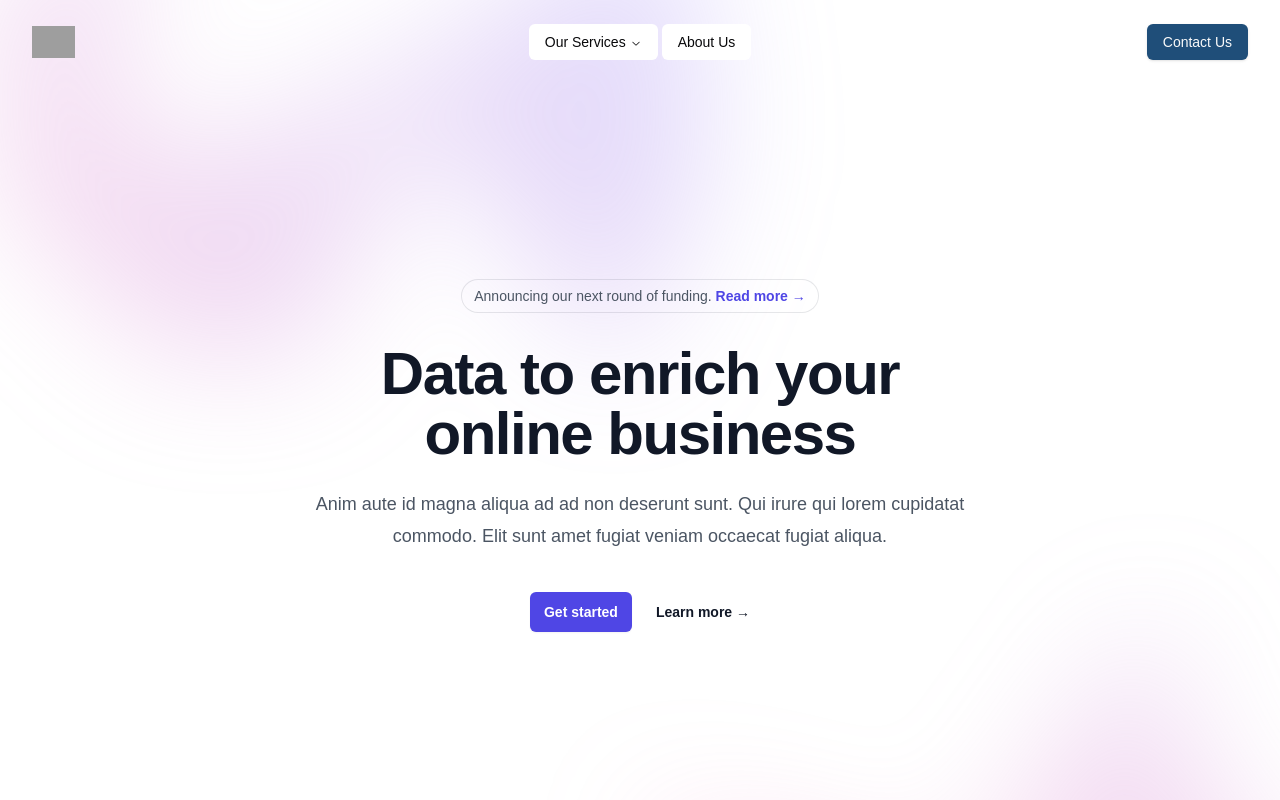
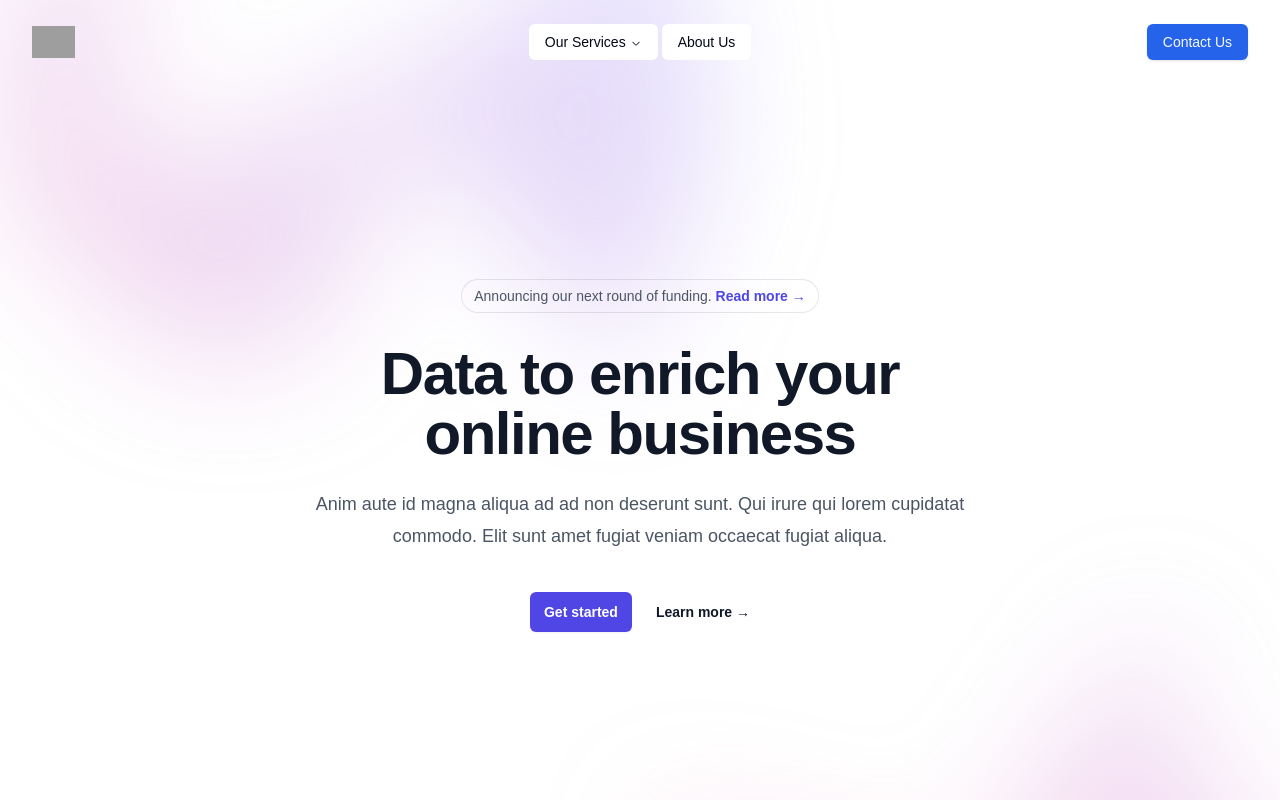
Before and after one commit to 2015jtw/Goodman-Robb, a Next.js app: page / in a window 1280 px wide. Shown: the top 800 px of the page. Built offline with nearby package versions, Linux system fonts and the light colour scheme; grey boxes are pictures that could not be loaded.

Commit message:
shadcn blue theme + github actions

```diff
--- a/src/app/globals.css
+++ b/src/app/globals.css
@@ -14,32 +14,58 @@
 
 @layer base {
   :root {
-    --background: 0 0% 100%; /* Almost white */
-    --foreground: 240 10% 3.9%; /* Dark color for text */
-    --primary: 211 58% 30%; /* Muted navy blue (Hex: #1F4E79) */
-    --primary-foreground: 0 0% 98%;
-    --secondary: 0 0% 98%; /* Almost white (Hex: #F4F4F4) */
-    --secondary-foreground: 240 5.9% 10%;
-    --accent: 112 70% 50%; /* Bright eco-green (Hex: #3DBE29) */
-    --accent-foreground: 0 0% 98%;
-    --border: 240 10% 90%;
-    --input: 240 10% 90%;
-    --ring: 240 10% 3.9%;
+    --background: 0 0% 100%;
+    --foreground: 222.2 84% 4.9%;
+    --card: 0 0% 100%;
+    --card-foreground: 222.2 84% 4.9%;
+    --popover: 0 0% 100%;
+    --popover-foreground: 222.2 84% 4.9%;
+    --primary: 221.2 83.2% 53.3%;
+    --primary-foreground: 210 40% 98%;
+    --secondary: 210 40% 96.1%;
+    --secondary-foreground: 222.2 47.4% 11.2%;
+    --muted: 210 40% 96.1%;
+    --muted-foreground: 215.4 16.3% 46.9%;
+    --accent: 210 40% 96.1%;
+    --accent-foreground: 222.2 47.4% 11.2%;
+    --destructive: 0 84.2% 60.2%;
+    --destructive-foreground: 210 40% 98%;
+    --border: 214.3 31.8% 91.4%;
+    --input: 214.3 31.8% 91.4%;
+    --ring: 221.2 83.2% 53.3%;
     --radius: 0.5rem;
+    --chart-1: 12 76% 61%;
+    --chart-2: 173 58% 39%;
+    --chart-3: 197 37% 24%;
+    --chart-4: 43 74% 66%;
+    --chart-5: 27 87% 67%;
   }
 
   .dark {
-    --background: 240 10% 3.9%;
-    --foreground: 0 0% 98%;
-    --primary: 240 5.9% 10%;
-    --primary-foreground: 0 0% 98%;
-    --secondary: 240 3.7% 15.9%;
-    --secondary-foreground: 0 0% 98%;
-    --accent: 112 70% 50%;
-    --accent-foreground: 0 0% 98%;
-    --border: 240 3.7% 15.9%;
-    --input: 240 3.7% 15.9%;
-    --ring: 240 4.9% 83.9%;
+    --background: 222.2 84% 4.9%;
+    --foreground: 210 40% 98%;
+    --card: 222.2 84% 4.9%;
+    --card-foreground: 210 40% 98%;
+    --popover: 222.2 84% 4.9%;
+    --popover-foreground: 210 40% 98%;
+    --primary: 217.2 91.2% 59.8%;
+    --primary-foreground: 222.2 47.4% 11.2%;
+    --secondary: 217.2 32.6% 17.5%;
+    --secondary-foreground: 210 40% 98%;
+    --muted: 217.2 32.6% 17.5%;
+    --muted-foreground: 215 20.2% 65.1%;
+    --accent: 217.2 32.6% 17.5%;
+    --accent-foreground: 210 40% 98%;
+    --destructive: 0 62.8% 30.6%;
+    --destructive-foreground: 210 40% 98%;
+    --border: 217.2 32.6% 17.5%;
+    --input: 217.2 32.6% 17.5%;
+    --ring: 224.3 76.3% 48%;
+    --chart-1: 220 70% 50%;
+    --chart-2: 160 60% 45%;
+    --chart-3: 30 80% 55%;
+    --chart-4: 280 65% 60%;
+    --chart-5: 340 75% 55%;
   }
 }
 
--- a/src/components/ui/button.tsx
+++ b/src/components/ui/button.tsx
@@ -1,8 +1,8 @@
-import * as React from "react"
-import { Slot } from "@radix-ui/react-slot"
-import { cva, type VariantProps } from "class-variance-authority"
+import * as React from "react";
+import { Slot } from "@radix-ui/react-slot";
+import { cva, type VariantProps } from "class-variance-authority";
 
-import { cn } from "@/lib/utils"
+import { cn } from "@/lib/utils";
 
 const buttonVariants = cva(
   "inline-flex items-center justify-center gap-2 whitespace-nowrap rounded-md text-sm font-medium transition-colors focus-visible:outline-none focus-visible:ring-1 focus-visible:ring-ring disabled:pointer-events-none disabled:opacity-50 [&_svg]:pointer-events-none [&_svg]:size-4 [&_svg]:shrink-0",
@@ -19,6 +19,7 @@
           "bg-secondary text-secondary-foreground shadow-sm hover:bg-secondary/80",
         ghost: "hover:bg-accent hover:text-accent-foreground",
         link: "text-primary underline-offset-4 hover:underline",
+        accent: "text-for",
       },
       size: {
         default: "h-9 px-4 py-2",
@@ -32,26 +33,26 @@
       size: "default",
     },
   }
-)
+);
 
 export interface ButtonProps
   extends React.ButtonHTMLAttributes<HTMLButtonElement>,
     VariantProps<typeof buttonVariants> {
-  asChild?: boolean
+  asChild?: boolean;
 }
 
 const Button = React.forwardRef<HTMLButtonElement, ButtonProps>(
   ({ className, variant, size, asChild = false, ...props }, ref) => {
-    const Comp = asChild ? Slot : "button"
+    const Comp = asChild ? Slot : "button";
     return (
       <Comp
         className={cn(buttonVariants({ variant, size, className }))}
         ref={ref}
         {...props}
       />
-    )
+    );
   }
-)
-Button.displayName = "Button"
+);
+Button.displayName = "Button";
 
-export { Button, buttonVariants }
+export { Button, buttonVariants };
--- a/tailwind.config.ts
+++ b/tailwind.config.ts
@@ -12,22 +12,39 @@
       colors: {
         background: "hsl(var(--background))",
         foreground: "hsl(var(--foreground))",
+        card: "hsl(var(--card))",
+        "card-foreground": "hsl(var(--card-foreground))",
+        popover: "hsl(var(--popover))",
+        "popover-foreground": "hsl(var(--popover-foreground))",
         primary: {
-          DEFAULT: "#1F4E79", // Muted Navy Blue
+          DEFAULT: "hsl(var(--primary))",
           foreground: "hsl(var(--primary-foreground))",
         },
         secondary: {
-          light: "#D9D9D9", // Light Silver
-          DEFAULT: "#F4F4F4", // Almost White
+          DEFAULT: "hsl(var(--secondary))",
           foreground: "hsl(var(--secondary-foreground))",
         },
+        muted: {
+          DEFAULT: "hsl(var(--muted))",
+          foreground: "hsl(var(--muted-foreground))",
+        },
         accent: {
-          DEFAULT: "#3DBE29", // Bright Eco-Green
+          DEFAULT: "hsl(var(--accent))",
           foreground: "hsl(var(--accent-foreground))",
+        },
+        destructive: {
+          DEFAULT: "hsl(var(--destructive))",
+          foreground: "hsl(var(--destructive-foreground))",
         },
         border: "hsl(var(--border))",
         input: "hsl(var(--input))",
         ring: "hsl(var(--ring))",
+        radius: "var(--radius)",
+        "chart-1": "hsl(var(--chart-1))",
+        "chart-2": "hsl(var(--chart-2))",
+        "chart-3": "hsl(var(--chart-3))",
+        "chart-4": "hsl(var(--chart-4))",
+        "chart-5": "hsl(var(--chart-5))",
       },
       borderRadius: {
         lg: "var(--radius)",
@@ -36,6 +53,7 @@
       },
     },
   },
+  // eslint-disable-next-line @typescript-eslint/no-require-imports
   plugins: [require("tailwindcss-animate")],
 };
 
```
